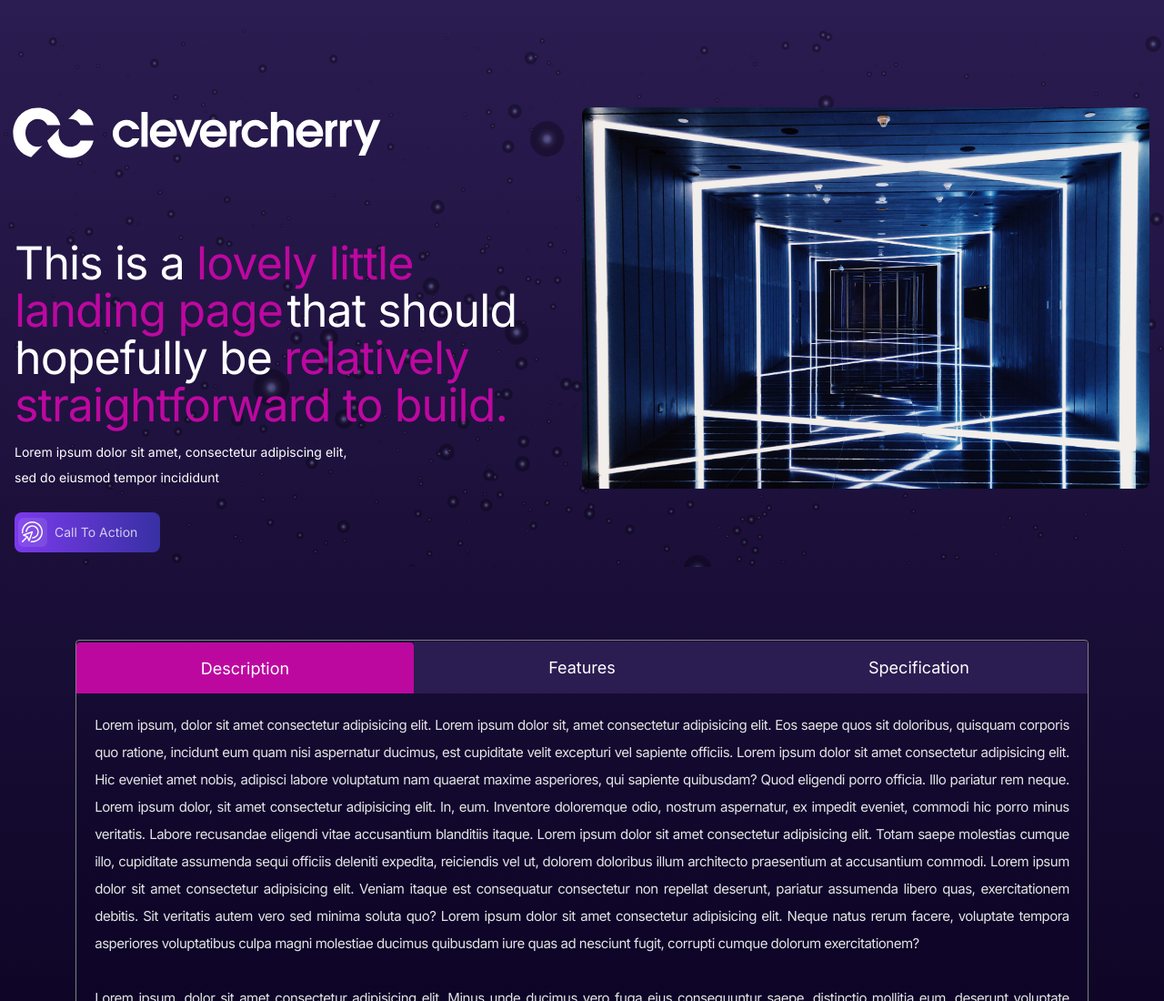
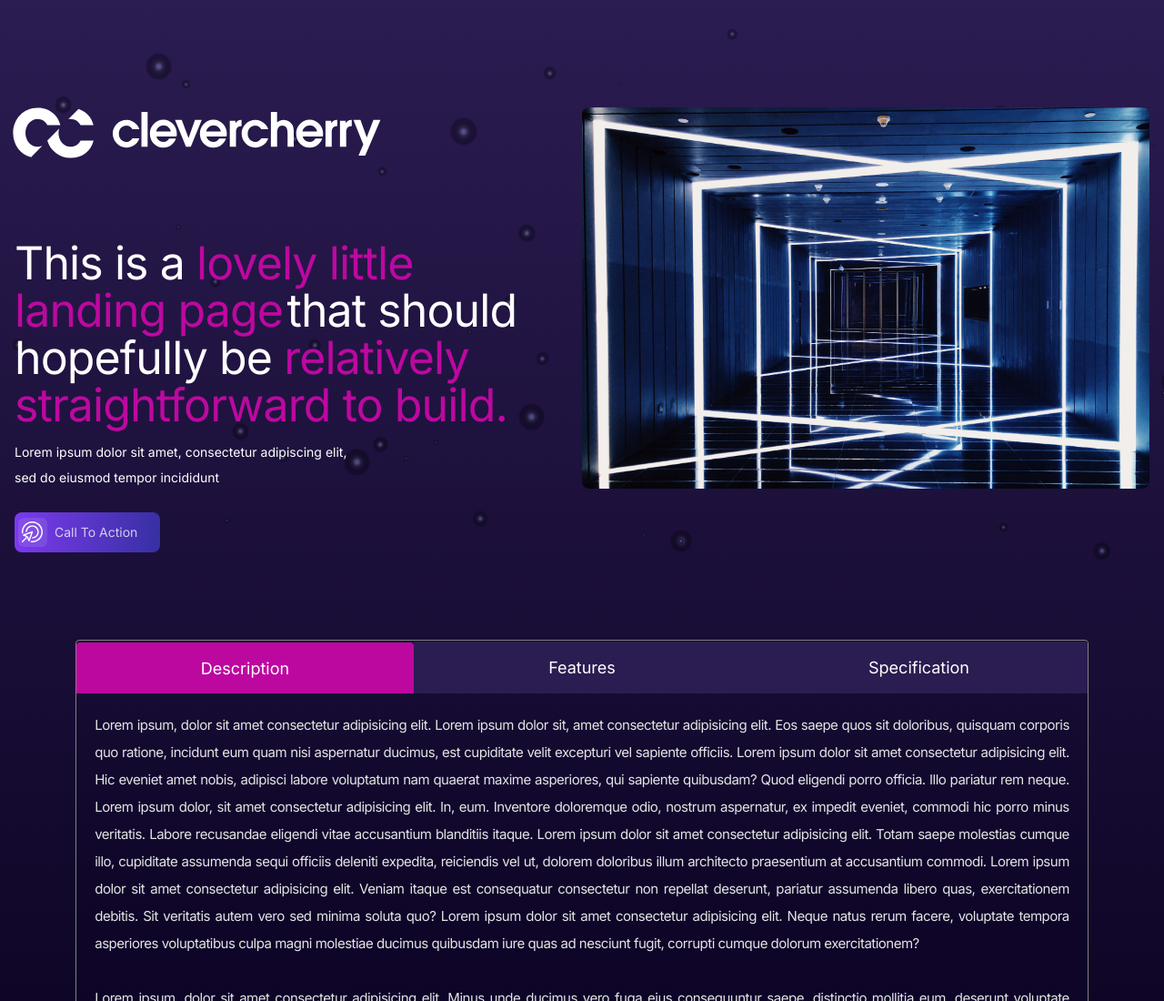
Before and after one commit to kritikaarorapandhi/clevercherryTask, a website: page index.html in a window 1280 px wide. Shown: the top 1100 px of the page at 91% size. Drawn offline with nearby package versions, Linux system fonts and the light colour scheme; files whose address does not match are found by name.

Commit message:
Fixed background image path

```diff
--- a/styles/styles.css
+++ b/styles/styles.css
@@ -212,8 +212,8 @@ body {
 }
 
 .landing-container{
-	background-image: url('images/bg-stars.png');
-	background-size: cover;
+	background-image: url('../images/bg-stars.png');
+    background-size: 300%;
 }
 
 /* Styling for logo container */
```
